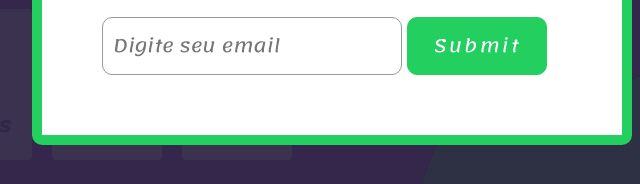
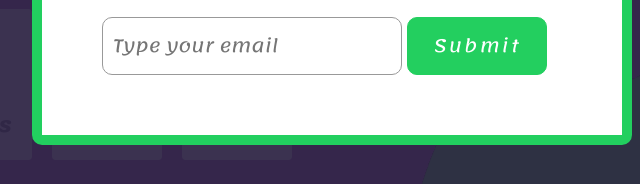
Before and after one commit to KevinSYSousa/coming-soon, a plain HTML site: page src/view/index.html in a window 1280 px wide. Both pictures are taken after a click on the link "Notify me". Shown: the part 432-616 px from the top of the page, 308-948 px from the left. Drawn offline with Linux system fonts and the light colour scheme; files whose address does not match are found by name.

Commit message:
edit readme

```diff
--- a/src/view/index.html
+++ b/src/view/index.html
@@ -73,7 +73,7 @@
             type="email"
             name=""
             required=""
-            placeholder="Digite seu email"
+            placeholder="Type your email"
           />
           <input type="submit" value="Submit" />
         </form>
```
Also changed, not shown: README.md, 1 other file.
